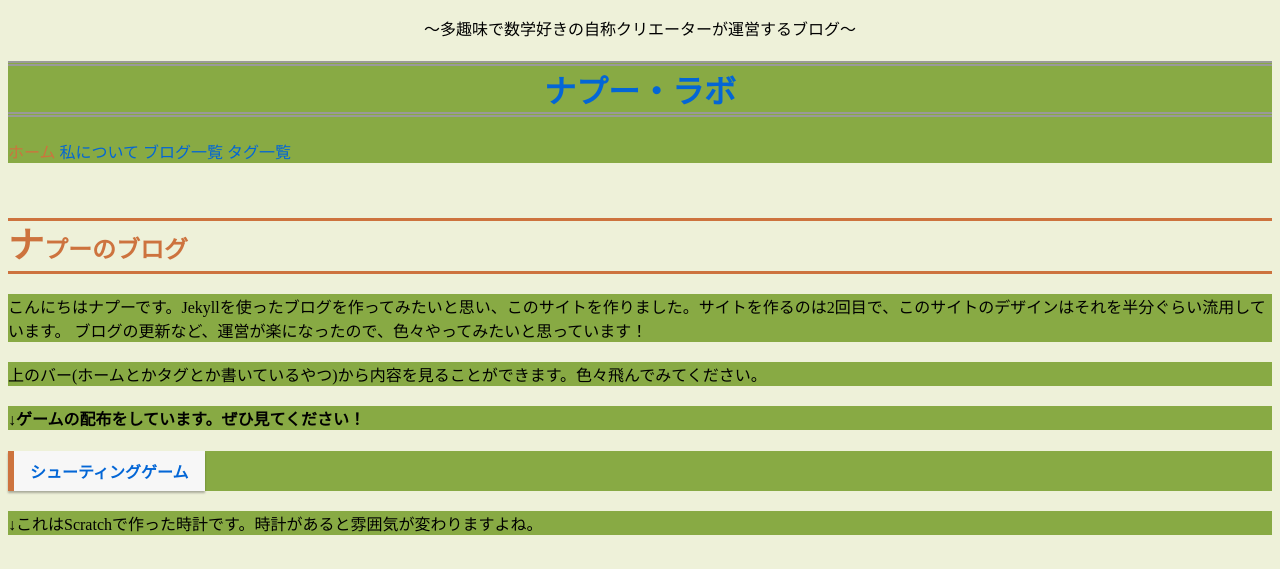
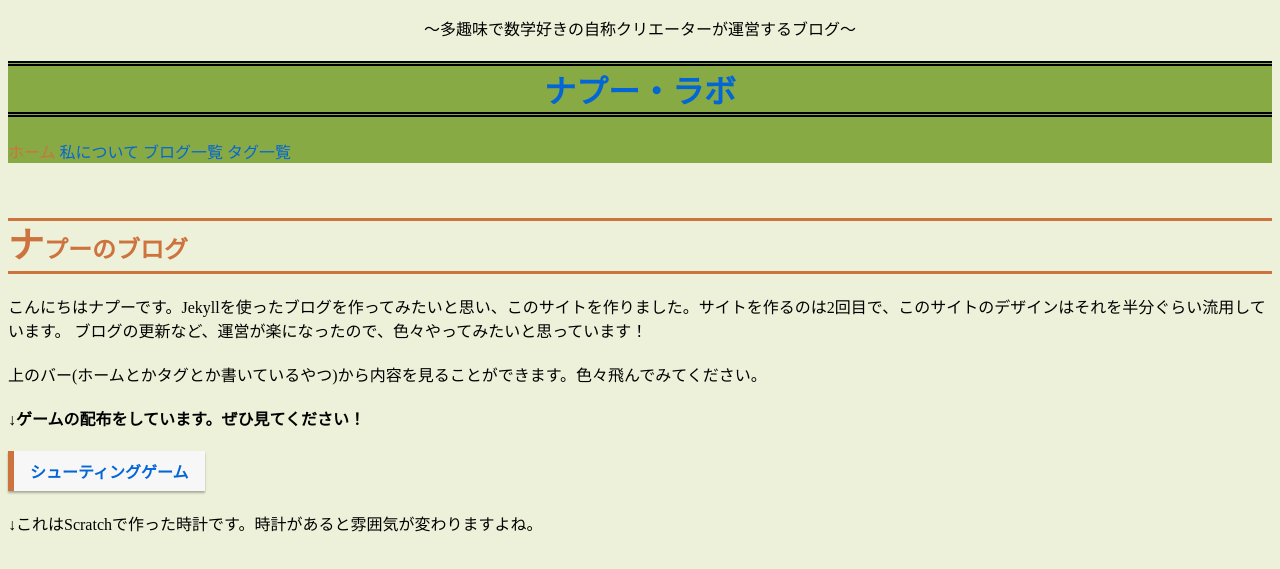
Before and after one commit to sirokurokumasan/sirokurokumasan.github.io, a Jekyll site: the page built from index.md, in a window 1280 px wide and 1400 px high. Shown: the top 569 px of the window. Built offline with Jekyll 4.4.1, drawn with Linux system fonts in a browser that asks for light colours; grey boxes are pictures that could not be loaded.

Commit message:
Update main.scss

```diff
--- a/_sass/main.scss
+++ b/_sass/main.scss
@@ -15,8 +15,8 @@ a:hover{
 h1{
   text-align: center;
   font-size: 7vm;
-  border-top: double 5px #999;
-  border-bottom: double 5px #999;
+  border-top: double 5px #000;
+  border-bottom: double 5px #000;
 }
 //タイトル
 h2 {
@@ -54,7 +54,6 @@ footer {
 }
 .main-container * + *{
   margin-top:20px;
-  background:#8a4;
 }
 .main-header{
   position:-webkit-sticky;
```
